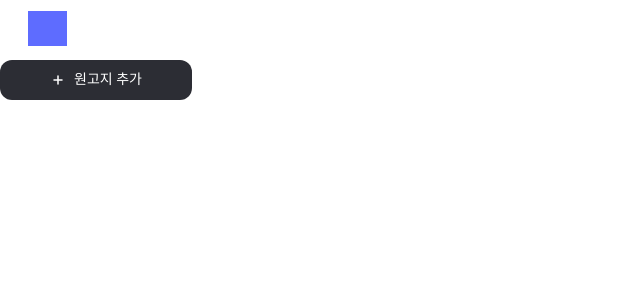
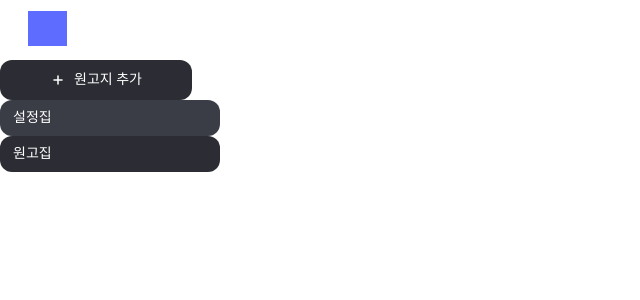
Before and after one commit to songye38/betareader, a Next.js app: page /main in a window 1280 px wide. Shown: the top 300 px of the page, without its empty margins (0-640 px from the left). Built offline with nearby package versions, Linux system fonts and the light colour scheme.

Commit message:
원고집이 들어가는 EpisodeTab 완료

```diff
--- a/src/app/main/page.js
+++ b/src/app/main/page.js
@@ -1,11 +1,14 @@
 
 import Button1 from "@/components/Buttons/Button1";
+import EpisodeTab from "@/components/EpisodeTab";
 
 // pages/main.js
 const MainPage = () => {
     return (
       <div>
         <Button1 />
+        <EpisodeTab label="설정집" selected={true} />
+        <EpisodeTab label="원고집" selected={false} />
       </div>
     );
   };
--- a/src/components/EpisodeTab.jsx
+++ b/src/components/EpisodeTab.jsx
@@ -0,0 +1,37 @@
+import React from 'react';
+
+const EpisodeTab = ({ label = '설정집', selected = false }) => {
+  return (
+    <div
+      style={{
+        display: 'flex',
+        width: '13.75rem',
+        borderRadius: '0.75rem',
+        height: '2.25rem',
+        padding: '0.5rem 0.8125rem',
+        alignItems: 'center',
+        gap: '0.625rem',
+        background: selected
+          ? 'var(--neutral-700, #3A3D46)' // 선택된 탭의 배경색
+          : 'var(--neutral-800, #2C2D34)', // 기본 배경색
+        cursor: 'pointer',
+      }}
+    >
+      {/* 텍스트 */}
+      <div
+        style={{
+          color: 'white',
+          fontSize: '14px',
+          fontFamily: 'Pretendard',
+          fontWeight: '500',
+          lineHeight: '19.6px',
+          wordWrap: 'break-word',
+        }}
+      >
+        {label}
+      </div>
+    </div>
+  );
+};
+
+export default EpisodeTab;
```
